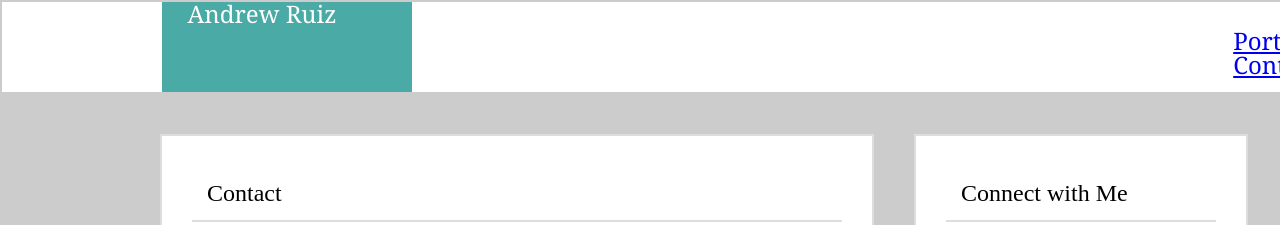
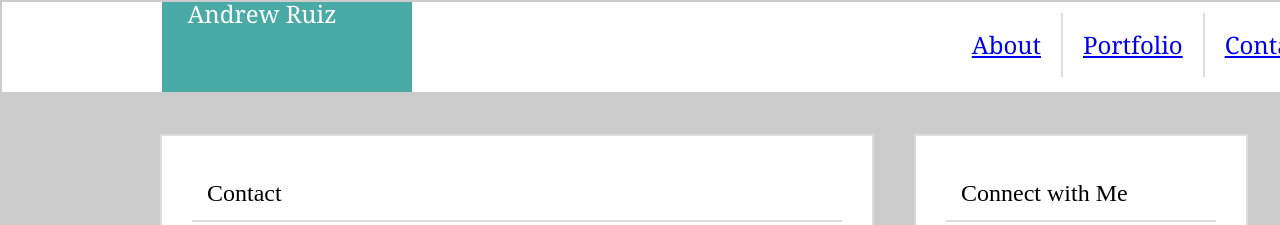
Before and after one commit to Monox13x/Basic-Portfolio, a plain HTML site: page contact.html in a window 1280 px wide. Shown: the top 225 px of the page. Drawn offline with Linux system fonts and the light colour scheme.

Commit message:
Update contact.html

```diff
--- a/contact.html
+++ b/contact.html
@@ -13,9 +13,9 @@
 		</div>
 
 		<div class="links">
-			<p><a href="index.html"About</a></p>
-			<p><a href="portfolio.html">Portfolio</a></p>
-			<p><a href="contact.html">Contact</a></p>
+			<p class="links1"><a href="index.html">About</a></p>
+			<p class="links1"><a href="portfolio.html">Portfolio</a></p>
+			<p class="links1"><a href="contact.html">Contact</a></p>
 		</div>
 	</header>
 
```
